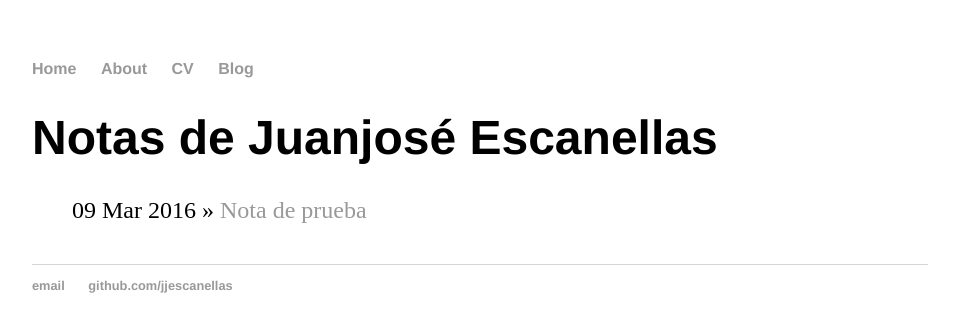
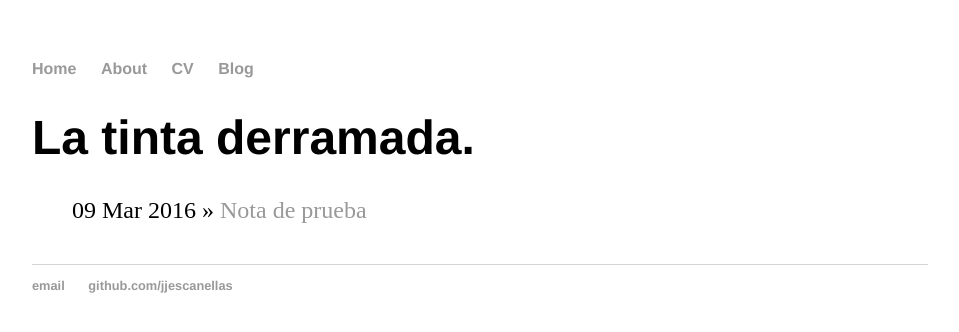
Before and after one commit to jjescanellas/jjescanellas.github.io, a Jekyll site: the page built from blog/index.html, in a window 1280 px wide. Shown: the top 332 px of the page, without its empty margins (160-1119 px from the left). Built offline with Jekyll 4.4.1, drawn with Linux system fonts in a browser that asks for light colours.

Commit message:
Update index.html
cambio de título del blog

```diff
--- a/blog/index.html
+++ b/blog/index.html
@@ -1,6 +1,6 @@
 ---
 layout: default
-title: Notas de Juanjosé Escanellas
+title: La tinta derramada.
 
 ---
 	<h1>{{ page.title }}</h1>
```
